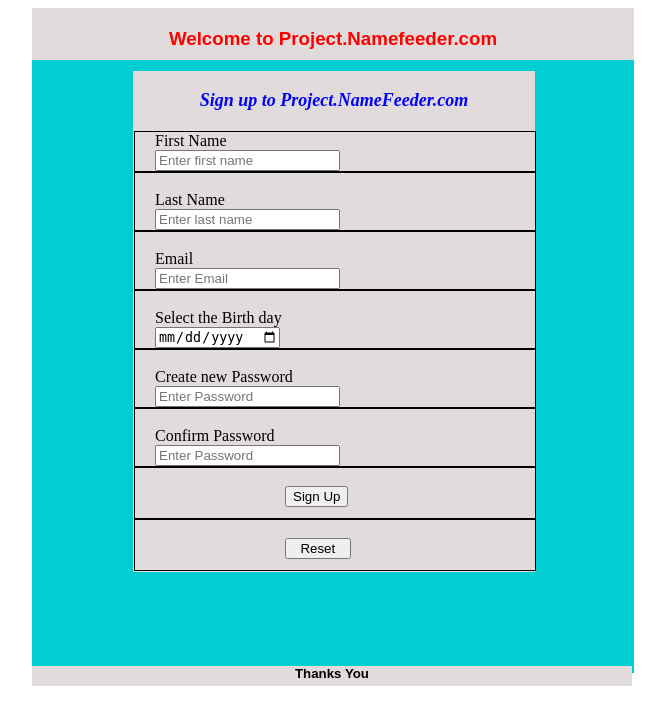
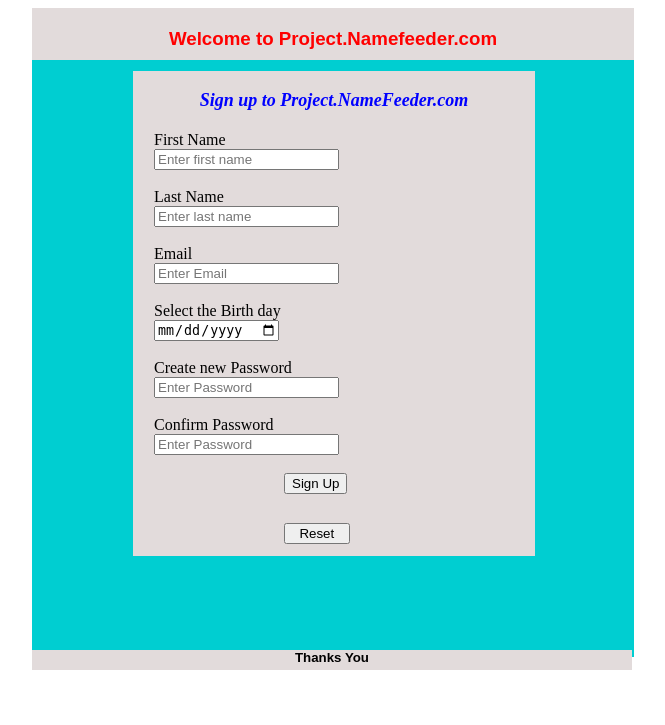
Before and after one commit to chamithlkml/training-project-002, a PHP site: page /signup.html in a window 1280 px wide. Shown: the top 725 px of the page, without its empty margins (308-973 px from the left). Run offline with PHP 8.4, Linux system fonts and the light colour scheme.

Commit message:
Removed page boaders

```diff
--- a/signupstyle.css
+++ b/signupstyle.css
@@ -51,7 +51,7 @@ background: #00CED1;
 
 #divbody3 {
 	width: 380px;
-	border: 1px solid black;
+	border: 0px solid black;
 	padding: 0px 0px 0px 20px;
 
 }
@@ -59,7 +59,7 @@ background: #00CED1;
 #divbody4 {
 	width: 250px;
 	height: 50px;
-	border: 1px solid black;
+	border: 0px solid black;
 	padding: 0px 0px 0px 150px;
 
 }
```
